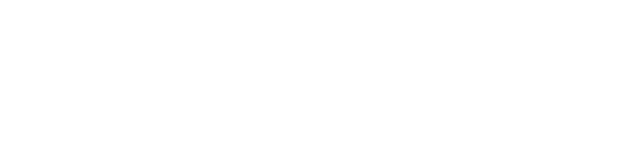
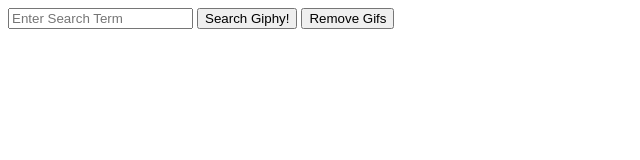
Before and after one commit to johnalmodovar/ajax-giphy-party, a plain HTML site: page index.html in a window 1280 px wide. Shown: the whole page, without its empty margins (0-640 px from the left). Drawn offline with nearby package versions, Linux system fonts and the light colour scheme.

Commit message:
put in form, input bar, submit and delete buttons

```diff
--- a/index.html
+++ b/index.html
@@ -7,6 +7,11 @@
 </head>
 
 <body>
+  <form action="">
+    <input class="search-id" type="text" placeholder="Enter Search Term">
+    <button class="submit-btn" type="submit">Search Giphy!</button>
+    <button class="delete-btn">Remove Gifs</button>
+  </form>
 
 <script src="https://unpkg.com/jquery"></script>
 <script src="app.js"></script>
```
